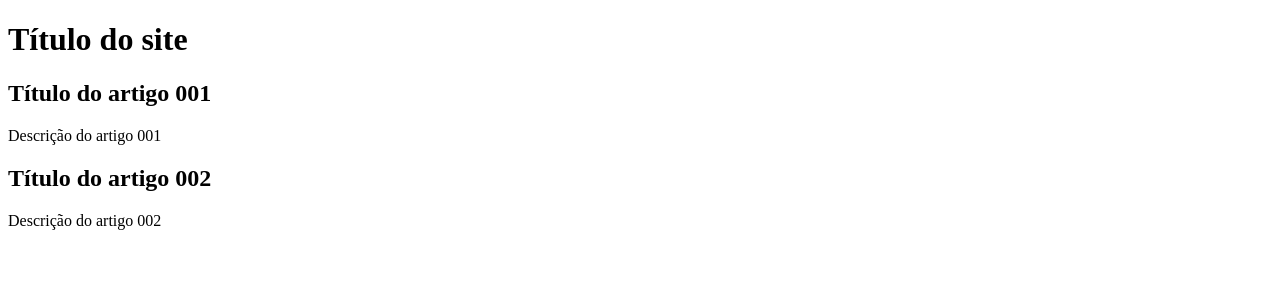
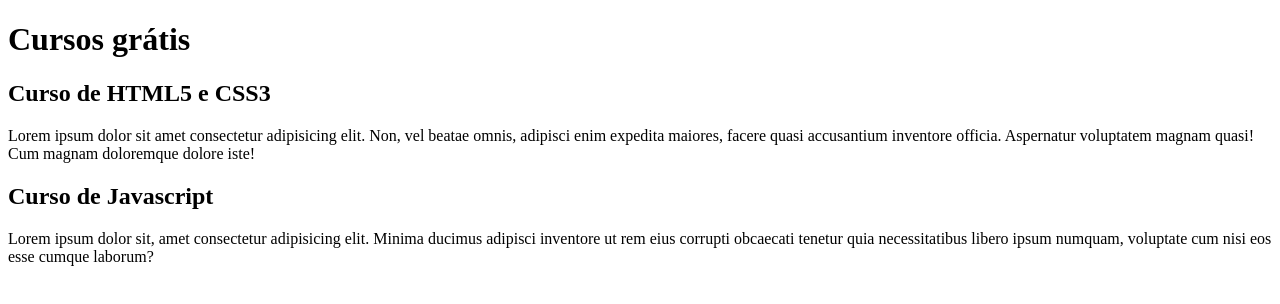
Before and after one commit to gugarocha/projeto-site, a plain HTML site: page index.html in a window 1280 px wide. Drawn offline with Linux system fonts and the light colour scheme.

Commit message:
start conteudo

```diff
--- a/index.html
+++ b/index.html
@@ -8,17 +8,17 @@
 <body>
     <main>
         <header>
-            <h1>Título do site</h1>
+            <h1>Cursos grátis</h1>
         </header>
 
         <article>
-            <h2>Título do artigo 001</h2>
-            <p>Descrição do artigo 001</p>
+            <h2>Curso de HTML5 e CSS3</h2>
+            <p>Lorem ipsum dolor sit amet consectetur adipisicing elit. Non, vel beatae omnis, adipisci enim expedita maiores, facere quasi accusantium inventore officia. Aspernatur voluptatem magnam quasi! Cum magnam doloremque dolore iste!</p>
         </article>
 
         <article>
-            <h2>Título do artigo 002</h2>
-            <p>Descrição do artigo 002</p>
+            <h2>Curso de Javascript</h2>
+            <p>Lorem ipsum dolor sit, amet consectetur adipisicing elit. Minima ducimus adipisci inventore ut rem eius corrupti obcaecati tenetur quia necessitatibus libero ipsum numquam, voluptate cum nisi eos esse cumque laborum?</p>
         </article>
     </main>
 </body>
```
